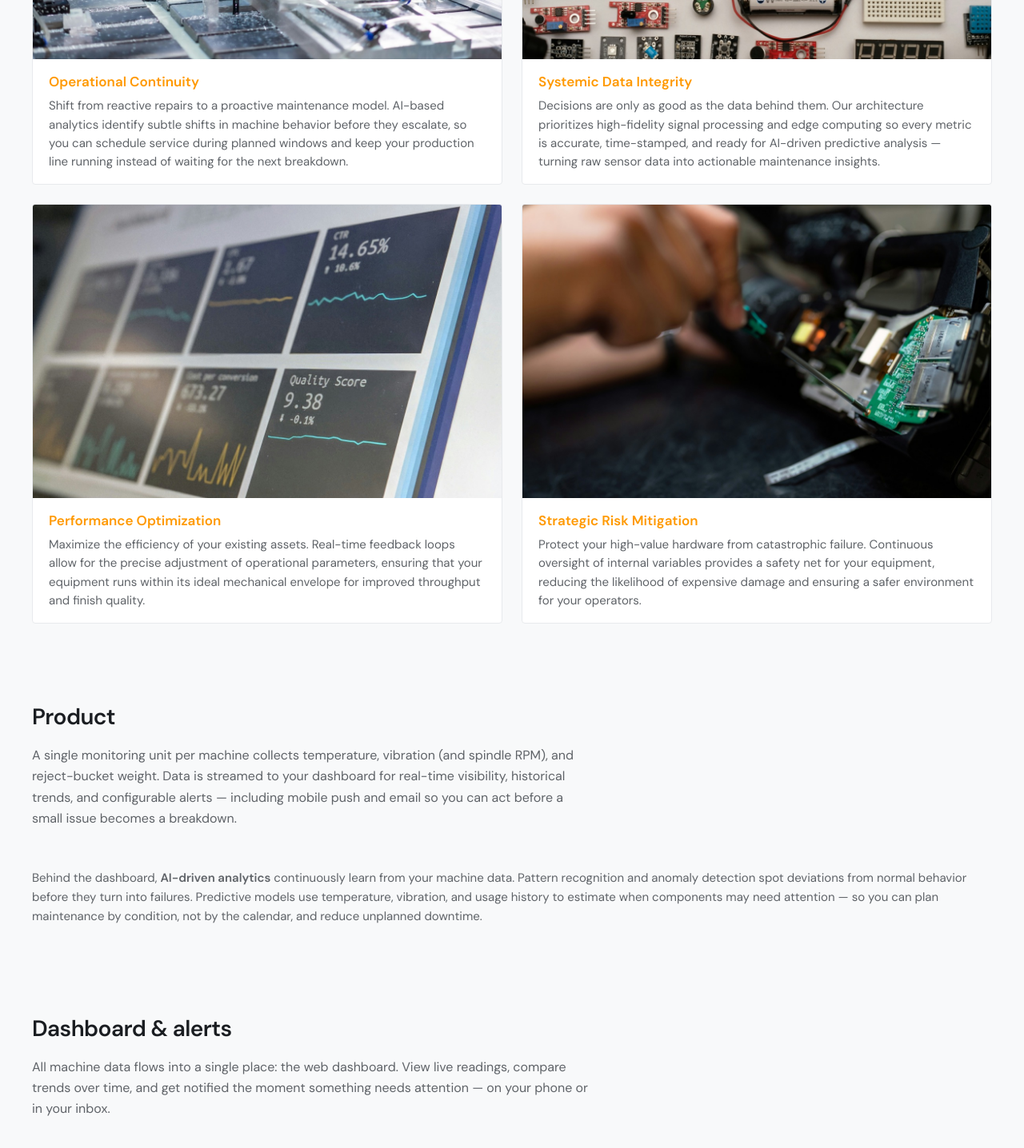
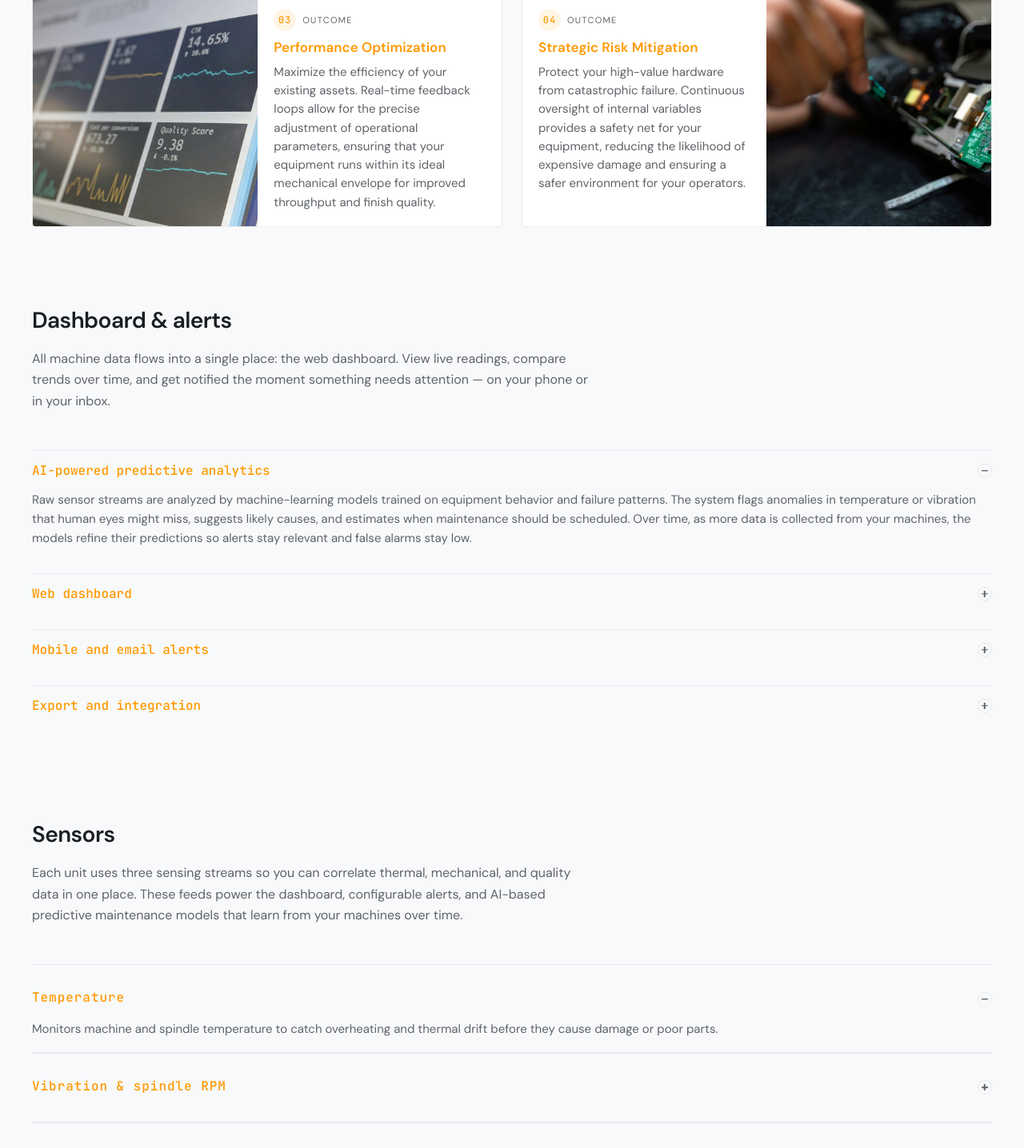
Before and after one commit to rushiKshirsagar/toolLink-website, a React (Vite) app: page / in a window 1280 px wide. Shown: the part 960-2396 px from the top of the page at 80% size. Built offline with nearby package versions, Linux system fonts and the light colour scheme.

Commit message:
UI enhancements

```diff
--- a/package.json
+++ b/package.json
@@ -1,7 +1,7 @@
 {
   "name": "web",
   "private": true,
-  "version": "1.0.0",
+  "version": "1.0.1",
   "type": "module",
   "engines": {
     "node": ">=18.0.0"
--- a/src/App.css
+++ b/src/App.css
@@ -82,6 +82,7 @@
 
 .navbar--scrolled .navbar__brand-mark {
   color: var(--text);
+  color: white
 }
 
 .navbar__brand-name {
@@ -212,7 +213,7 @@
   max-width: 56ch;
   margin-bottom: 16px;
   color: #1a1d21;
-  font-weight: 800;
+  font-weight: 300;
 }
 
 .hero__body {
@@ -222,7 +223,7 @@
   max-width: 60ch;
   margin-bottom: 24px;
   color: #1a1d21;
-  font-weight: 500;
+  font-weight: 300;
 }
 
 .hero__cta {
@@ -305,8 +306,7 @@
 
 /* ----- Why it matters (value cards) ----- */
 .value-grid {
-  display: flex;
-  flex-direction: column;
+  display: grid;
   gap: var(--space);
   list-style: none;
   margin: 0;
@@ -320,35 +320,68 @@
 }
 
 .value-grid__row-inner {
-  display: grid;
-  grid-template-columns: 1fr;
-  gap: var(--space);
+  display: contents;
 }
 
 .value-card {
+  position: relative;
   background: var(--bg-card);
   border: 1px solid var(--border);
   border-radius: var(--radius);
   overflow: hidden;
+  display: flex;
+  flex-direction: column;
 }
 
 .value-card__media {
-  aspect-ratio: 16 / 10;
   overflow: hidden;
   background: var(--border);
 }
 
 .value-card__media img {
   width: 100%;
-  height: 100%;
-  object-fit: cover;
+  height: auto;
+  display: block;
+}
+
+.value-card__body {
+  padding: 18px 20px 18px;
+}
+
+.value-card__eyebrow {
+  display: flex;
+  align-items: center;
+  gap: 8px;
+  margin-bottom: 8px;
+}
+
+.value-card__index {
+  display: inline-flex;
+  align-items: center;
+  justify-content: center;
+  width: 28px;
+  height: 28px;
+  border-radius: 999px;
+  background: var(--accent-dim);
+  color: var(--accent);
+  font-family: var(--ff-mono);
+  font-size: 12px;
+  font-weight: 500;
+  letter-spacing: 0.08em;
+}
+
+.value-card__tag {
+  font-size: 11px;
+  letter-spacing: 0.12em;
+  text-transform: uppercase;
+  color: var(--text-muted);
 }
 
 .value-card__title {
   font-size: 1.0625rem;
   font-weight: 600;
-  margin: 0;
-  padding: 16px 20px 6px;
+  margin: 0 0 6px;
+  padding: 0;
   color: var(--accent);
 }
 
@@ -357,7 +390,6 @@
   color: var(--text-muted);
   line-height: 1.55;
   margin: 0;
-  padding: 0 20px 16px;
 }
 
 /* ----- Benefits (3 cards) ----- */
@@ -475,13 +507,10 @@
 }
 
 .platform__heading {
-  font-weight: 600;
-  margin-bottom: 6px;
-  color: var(--accent);
   font-family: var(--ff-mono);
   font-size: 16px;
   font-weight: 500;
-
+  color: var(--accent);
 }
 
 .sensor-list {
@@ -514,6 +543,76 @@
   color: var(--text-muted);
   line-height: 1.55;
   margin: 0;
+}
+
+/* ----- Accordions (platform & sensors) ----- */
+.accordion {
+  border-radius: var(--radius);
+}
+
+.accordion-item + .accordion-item {
+  border-top: 1px solid var(--border);
+}
+
+.accordion-item:first-of-type {
+  border-top: 1px solid var(--border);
+}
+
+.accordion-header {
+  width: 100%;
+  padding: 14px 0;
+  background: none;
+  border: none;
+  display: flex;
+  align-items: center;
+  justify-content: space-between;
+  cursor: pointer;
+}
+
+.accordion-title {
+  text-align: left;
+}
+
+.accordion-icon {
+  width: 18px;
+  height: 18px;
+  border-radius: 999px;
+  border: 1px solid var(--border);
+  position: relative;
+  flex-shrink: 0;
+}
+
+.accordion-icon::before,
+.accordion-icon::after {
+  content: '';
+  position: absolute;
+  top: 50%;
+  left: 50%;
+  width: 8px;
+  height: 1.5px;
+  background: var(--text-muted);
+  transform: translate(-50%, -50%);
+  transition: transform 0.2s ease;
+}
+
+.accordion-icon::after {
+  transform: translate(-50%, -50%) rotate(90deg);
+}
+
+.accordion-icon--open::after {
+  transform: translate(-50%, -50%) rotate(0deg);
+}
+
+.accordion-body {
+  max-height: 0;
+  overflow: hidden;
+  opacity: 0;
+  transition: max-height 0.25s ease, opacity 0.25s ease;
+}
+
+.accordion-body--open {
+  max-height: 400px;
+  opacity: 1;
 }
 
 /* ----- Get started ----- */
@@ -586,13 +685,111 @@
   text-decoration: underline;
 }
 
+/* ----- Pricing ----- */
+.section--pricing {
+  background: var(--bg-card);
+  border-top: 1px solid var(--border);
+  border-bottom: 1px solid var(--border);
+}
+
+.pricing {
+  display: flex;
+  flex-direction: column;
+  gap: var(--space-lg);
+}
+
+.pricing__header {
+  max-width: 720px;
+}
+
+.pricing__content {
+  display: grid;
+  grid-template-columns: 1fr;
+  gap: var(--space);
+}
+
+.pricing-card {
+  position: relative;
+  padding: 28px 24px 24px;
+  background: var(--bg);
+  border-radius: var(--radius);
+  border: 1px dashed var(--border);
+}
+
+.pricing-card__badge {
+  position: absolute;
+  top: 18px;
+  right: 18px;
+  padding: 4px 10px;
+  border-radius: 999px;
+  font-size: 11px;
+  font-weight: 600;
+  letter-spacing: 0.08em;
+  text-transform: uppercase;
+  background: var(--accent-dim);
+  color: var(--accent);
+}
+
+.pricing-card__title {
+  font-size: 1.25rem;
+  font-weight: 600;
+  margin: 0 0 6px;
+  color: var(--text);
+}
+
+.pricing-card__subtitle {
+  margin: 0 0 16px;
+  font-size: 0.95rem;
+  color: var(--text-muted);
+  line-height: 1.6;
+}
+
+.pricing-card__list {
+  margin: 0 0 16px;
+  padding: 0;
+  list-style: none;
+  font-size: 0.9375rem;
+  color: var(--text-muted);
+}
+
+.pricing-card__list li {
+  padding: 6px 0;
+  border-top: 1px solid rgba(232, 234, 237, 0.8);
+}
+
+.pricing-card__list li:first-child {
+  border-top: none;
+}
+
+.pricing-card__note {
+  margin: 0;
+  font-size: 0.875rem;
+  color: var(--text-muted);
+}
+
 /* ----- Desktop ----- */
 @media (min-width: 768px) {
   .benefits-grid {
     grid-template-columns: repeat(3, 1fr);
   }
-  .value-grid__row-inner {
+  .value-grid {
     grid-template-columns: repeat(2, 1fr);
+  }
+  .value-card {
+    flex-direction: row;
+  }
+  .value-card__media {
+    flex: 1 1 48%;
+  }
+  .value-card__media img {
+    height: 100%;
+    object-fit: cover;
+  }
+  .value-card__body {
+    flex: 1 1 52%;
+  }
+  .value-card--image-right {
+    flex-direction: row-reverse;
   }
 }
 
--- a/src/App.jsx
+++ b/src/App.jsx
@@ -2,16 +2,16 @@ import { useState } from 'react';
 import { Navbar } from './components/Navbar';
 import { Hero } from './components/Hero';
 import { Value } from './components/Value';
-import { Product } from './components/Product';
 import { Platform } from './components/Platform';
 import { Sensors } from './components/Sensors';
 import { UseCases } from './components/UseCases';
+import { Pricing } from './components/Pricing';
 import { GetStarted } from './components/GetStarted';
 import { useScrollSpy } from './hooks/useScrollSpy';
 import { useScrollReveal } from './hooks/useScrollReveal';
 import './App.css';
 
-const SECTION_IDS = ['hero', 'value', 'product', 'platform', 'sensors', 'use-cases', 'get-started'];
+const SECTION_IDS = ['hero', 'value', 'platform', 'sensors', 'use-cases', 'pricing', 'get-started'];
 
 function App() {
   const activeId = useScrollSpy(SECTION_IDS);
@@ -29,10 +29,10 @@ function App() {
       <div className="main-content">
         <Hero />
         <Value />
-        <Product />
         <Platform />
         <Sensors />
         <UseCases />
+        <Pricing />
         <GetStarted />
       </div>
     </main>
--- a/src/components/Hero.jsx
+++ b/src/components/Hero.jsx
@@ -11,7 +11,7 @@ export function Hero() {
           Smart Monitoring for Precision Machining.
         </p>
         <p className="hero__body">
-         Transform your manufacturing process by turning hidden physical variables into actionable digital data. Our integrated monitoring solution provides a comprehensive view of your machine’s health and performance, allowing you to detect irregularities before they lead to failure. By bridging the gap between your equipment and a centralized dashboard, we help you maximize uptime, ensure consistent quality, and bring a new level of precision to every production cycle.
+         Transform your manufacturing processes by turning hidden physical variables into actionable digital data. Our integrated monitoring solution provides a comprehensive view of your machine’s health and performance, allowing you to detect irregularities before they lead to failures.
         </p>
         <a href="#get-started" className="btn btn--primary hero__cta" onClick={scrollToGetStarted}>
           Get started with ToolLink
--- a/src/components/Navbar.jsx
+++ b/src/components/Navbar.jsx
@@ -3,10 +3,10 @@ import { useEffect, useState } from 'react';
 const LINKS = [
   { id: 'hero', label: 'Overview' },
   { id: 'value', label: 'Why it matters' },
-  { id: 'product', label: 'Product' },
   { id: 'platform', label: 'Dashboard & alerts' },
   { id: 'sensors', label: 'Sensors' },
   { id: 'use-cases', label: 'Use cases' },
+  { id: 'pricing', label: 'Pricing' },
   { id: 'get-started', label: 'Get started' },
 ];
 
--- a/src/components/Platform.jsx
+++ b/src/components/Platform.jsx
@@ -1,4 +1,43 @@
+import { useState } from 'react';
+
+const PLATFORM_ITEMS = [
+  {
+    title: 'AI-powered predictive analytics',
+    body: `Raw sensor streams are analyzed by machine-learning models trained on equipment
+behavior and failure patterns. The system flags anomalies in temperature or vibration
+that human eyes might miss, suggests likely causes, and estimates when maintenance
+should be scheduled. Over time, as more data is collected from your machines, the
+models refine their predictions so alerts stay relevant and false alarms stay low.`,
+  },
+  {
+    title: 'Web dashboard',
+    body: `See every machine at a glance: temperature, vibration, spindle RPM, and reject-bucket
+weight in one view. Drill into any machine for detailed time-series charts and historical
+trends. Compare multiple machines or time ranges to spot patterns and plan maintenance.
+The dashboard works on desktop and tablet so you can check status from the office or the floor.`,
+  },
+  {
+    title: 'Mobile and email alerts',
+    body: `When a threshold is breached or an anomaly is detected, you don’t have to be at your desk.
+Get push notifications on your phone and optional email or SMS alerts so you can react immediately —
+whether it’s rising temperature, unusual vibration, or a sudden spike in rejects. Configure which
+machines and which conditions trigger alerts, and who receives them, so the right person is always informed.`,
+  },
+  {
+    title: 'Export and integration',
+    body: `Export time-series data for reporting, audits, or analysis in your own tools. We support
+common formats so you can feed dashboards, ERP, or maintenance systems. For larger deployments, ask about
+API access and integration options to keep your workflows in sync.`,
+  },
+];
+
 export function Platform() {
+  const [openIndex, setOpenIndex] = useState(0);
+
+  const toggle = (index) => {
+    setOpenIndex((current) => (current === index ? -1 : index));
+  };
+
   return (
     <section id="platform" className="section" data-section>
       <div className="section__inner">
@@ -8,46 +47,26 @@ export function Platform() {
           trends over time, and get notified the moment something needs attention — on your phone or
           in your inbox.
         </p>
-        <div className="platform__copy">
-          <div className="platform__block">
-            <h3 className="platform__heading">AI-powered predictive analytics</h3>
-            <p>
-              Raw sensor streams are analyzed by machine-learning models trained on equipment
-              behavior and failure patterns. The system flags anomalies in temperature or vibration
-              that human eyes might miss, suggests likely causes, and estimates when maintenance
-              should be scheduled. Over time, as more data is collected from your machines, the
-              models refine their predictions so alerts stay relevant and false alarms stay low.
-            </p>
-          </div>
-          <div className="platform__block">
-            <h3 className="platform__heading">Web dashboard</h3>
-            <p>
-              See every machine at a glance: temperature, vibration, spindle RPM, and reject-bucket
-              weight in one view. Drill into any machine for detailed time-series charts and
-              historical trends. Compare multiple machines or time ranges to spot patterns and plan
-              maintenance. The dashboard works on desktop and tablet so you can check status from
-              the office or the floor.
-            </p>
-          </div>
-          <div className="platform__block">
-            <h3 className="platform__heading">Mobile and email alerts</h3>
-            <p>
-              When a threshold is breached or an anomaly is detected, you don’t have to be at your
-              desk. Get push notifications on your phone and optional email or SMS alerts so you
-              can react immediately — whether it’s rising temperature, unusual vibration, or a
-              sudden spike in rejects. Configure which machines and which conditions trigger
-              alerts, and who receives them, so the right person is always informed.
-            </p>
-          </div>
-          <div className="platform__block">
-            <h3 className="platform__heading">Export and integration</h3>
-            <p>
-              Export time-series data for reporting, audits, or analysis in your own tools. We
-              support common formats so you can feed dashboards, ERP, or maintenance systems. For
-              larger deployments, ask about API access and integration options to keep your
-              workflows in sync.
-            </p>
-          </div>
+        <div className="platform__copy accordion">
+          {PLATFORM_ITEMS.map(({ title, body }, index) => {
+            const isOpen = index === openIndex;
+            return (
+              <div key={title} className="platform__block accordion-item">
+                <button
+                  type="button"
+                  className="accordion-header"
+                  onClick={() => toggle(index)}
+                  aria-expanded={isOpen}
+                >
+                  <span className="platform__heading accordion-title">{title}</span>
+                  <span className={`accordion-icon ${isOpen ? 'accordion-icon--open' : ''}`} />
+                </button>
+                <div className={`accordion-body ${isOpen ? 'accordion-body--open' : ''}`}>
+                  <p>{body}</p>
+                </div>
+              </div>
+            );
+          })}
         </div>
       </div>
     </section>
--- /dev/null
+++ b/src/components/Pricing.jsx
@@ -0,0 +1,34 @@
+export function Pricing() {
+  return (
+    <section id="pricing" className="section section--pricing" data-section>
+      <div className="section__inner pricing">
+        <div className="pricing__header">
+          <h2 className="section__title">Pricing</h2>
+          <p className="section__intro">
+            We&apos;re finalizing transparent pricing tailored for pilot deployments and full-scale rollouts.
+            Share your requirements today and be the first to access ToolLink when pricing goes live.
+          </p>
+        </div>
+
+        <div className="pricing__content">
+          <div className="pricing-card">
+            <div className="pricing-card__badge">Coming soon</div>
+            <h3 className="pricing-card__title">Early access</h3>
+            <p className="pricing-card__subtitle">
+              Ideal for shops and plants that want to pilot ToolLink on a few critical machines.
+            </p>
+            <ul className="pricing-card__list">
+              <li>Hardware + dashboard bundle</li>
+              <li>Onboarding and integration support</li>
+              <li>Alerts tuned to your processes</li>
+              <li>Founding customer input on roadmap</li>
+            </ul>
+            <p className="pricing-card__note">
+              Pricing details are in progress. Reach out via the contact form and we&apos;ll follow up with a tailored quote.
+            </p>
+          </div>
+        </div>
+      </div>
+    </section>
+  );
+}
--- a/src/components/Product.jsx
+++ /dev/null
@@ -1,24 +0,0 @@
-export function Product() {
-  return (
-    <section id="product" className="section" data-section>
-      <div className="section__inner">
-        <h2 className="section__title">Product</h2>
-        <p className="section__intro">
-          A single monitoring unit per machine collects temperature, vibration (and spindle RPM),
-          and reject-bucket weight. Data is streamed to your dashboard for real-time visibility,
-          historical trends, and configurable alerts — including mobile push and email so you can act
-          before a small issue becomes a breakdown.
-        </p>
-        <div className="product__copy">
-          <p>
-            Behind the dashboard, <strong>AI-driven analytics</strong> continuously learn from your
-            machine data. Pattern recognition and anomaly detection spot deviations from normal
-            behavior before they turn into failures. Predictive models use temperature, vibration,
-            and usage history to estimate when components may need attention — so you can plan
-            maintenance by condition, not by the calendar, and reduce unplanned downtime.
-          </p>
-        </div>
-      </div>
-    </section>
-  );
-}
--- a/src/components/Sensors.jsx
+++ b/src/components/Sensors.jsx
@@ -1,3 +1,5 @@
+import { useState } from 'react';
+
 const SENSORS = [
   {
     label: 'Temperature',
@@ -14,6 +16,12 @@ const SENSORS = [
 ];
 
 export function Sensors() {
+  const [openIndex, setOpenIndex] = useState(0);
+
+  const toggle = (index) => {
+    setOpenIndex((current) => (current === index ? -1 : index));
+  };
+
   return (
     <section id="sensors" className="section" data-section>
       <div className="section__inner">
@@ -23,13 +31,26 @@ export function Sensors() {
           data in one place. These feeds power the dashboard, configurable alerts, and
           AI-based predictive maintenance models that learn from your machines over time.
         </p>
-        <ul className="sensor-list">
-          {SENSORS.map(({ label, text }) => (
-            <li key={label} className="sensor-item">
-              <span className="sensor-item__label">{label}</span>
-              <p className="sensor-item__text">{text}</p>
-            </li>
-          ))}
+        <ul className="sensor-list accordion">
+          {SENSORS.map(({ label, text }, index) => {
+            const isOpen = index === openIndex;
+            return (
+              <li key={label} className="sensor-item accordion-item">
+                <button
+                  type="button"
+                  className="accordion-header"
+                  onClick={() => toggle(index)}
+                  aria-expanded={isOpen}
+                >
+                  <span className="sensor-item__label accordion-title">{label}</span>
+                  <span className={`accordion-icon ${isOpen ? 'accordion-icon--open' : ''}`} />
+                </button>
+                <div className={`accordion-body ${isOpen ? 'accordion-body--open' : ''}`}>
+                  <p className="sensor-item__text">{text}</p>
+                </div>
+              </li>
+            );
+          })}
         </ul>
       </div>
     </section>
--- a/src/components/Value.jsx
+++ b/src/components/Value.jsx
@@ -32,10 +32,12 @@ export function Value() {
           protect throughput, and keep machines running instead of fighting fires.
         </p>
         <ul className="value-grid">
-          <li className="value-grid__row" data-reveal-row>
-            <div className="value-grid__row-inner">
-              {CARDS.slice(0, 2).map(({ title, text, image }) => (
-                <div key={title} className="value-card">
+          {CARDS.map(({ title, text, image }, index) => (
+            <li
+              key={title}
+              className={`value-card ${index % 2 === 1 ? 'value-card--image-right' : ''}`}
+              data-reveal-row
+            >
               <div className="value-card__media">
                 <img
                   src={image}
@@ -46,32 +48,18 @@ export function Value() {
                   decoding="async"
                 />
               </div>
-                  <h3 className="value-card__title">{title}</h3>
-                  <p className="value-card__text">{text}</p>
-                </div>
-              ))}
-            </div>
-          </li>
-          <li className="value-grid__row" data-reveal-row>
-            <div className="value-grid__row-inner">
-              {CARDS.slice(2, 4).map(({ title, text, image }) => (
-                <div key={title} className="value-card">
-                  <div className="value-card__media">
-                    <img
-                      src={image}
-                      alt=""
-                      width={800}
-                      height={500}
-                      loading="lazy"
-                      decoding="async"
-                    />
+              <div className="value-card__body">
+                <div className="value-card__eyebrow">
+                  <span className="value-card__index">
+                    {String(index + 1).padStart(2, '0')}
+                  </span>
+                  <span className="value-card__tag">Outcome</span>
                 </div>
                 <h3 className="value-card__title">{title}</h3>
                 <p className="value-card__text">{text}</p>
               </div>
+            </li>
           ))}
-            </div>
-          </li>
         </ul>
       </div>
     </section>
```
Lines whose indentation alone changed are shown as unchanged.
